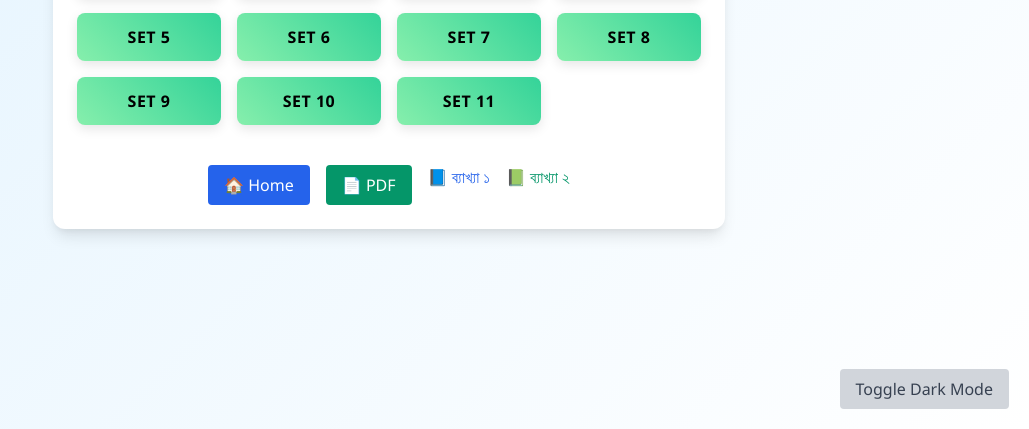
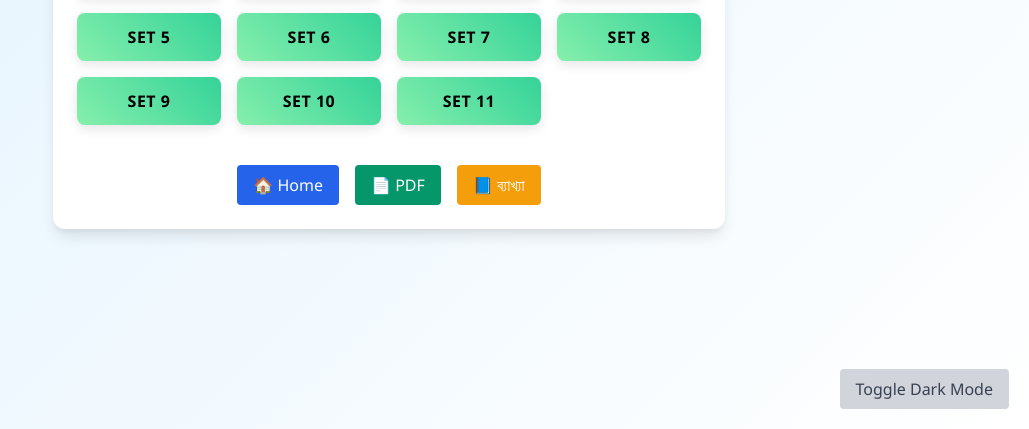
Before and after one commit to Keshab1997/food-nutrition, a website built with Vite: page index.html in a window 1280 px wide. Shown: the part 371-800 px from the top of the page, without its empty margins (251-1280 px from the left). Built offline with nearby package versions, Linux system fonts and the light colour scheme.

Commit message:
Update index.html

```diff
--- a/index.html
+++ b/index.html
@@ -89,9 +89,12 @@
           href="pdf.html"
           class="bg-green-600 text-white px-4 py-2 rounded hover:bg-green-700 transition"
           >📄 PDF</a
+       >
+        <a
+          href="explain.html"
+          class="bg-yellow-500 text-white px-4 py-2 rounded hover:bg-yellow-600 transition"
+          >📘 ব্যাখ্যা</a
         >
-     <a href="explain.html" class="text-blue-600 hover:underline">📘 ব্যাখ্যা ১</a>
-  <a href="explain2.html" class="text-green-600 hover:underline">📗 ব্যাখ্যা ২</a>
       </div>
     </div>
   </body>
```
